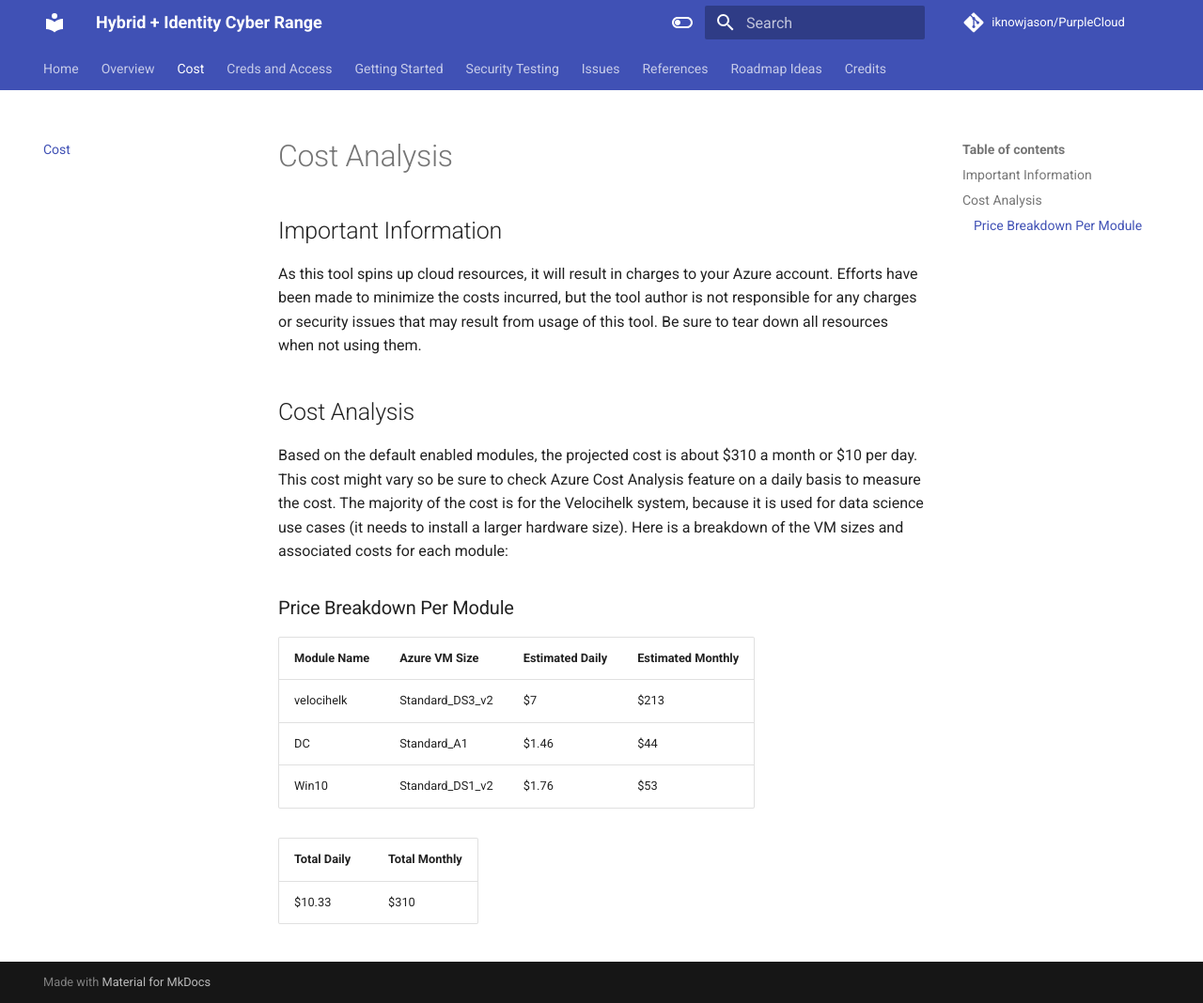
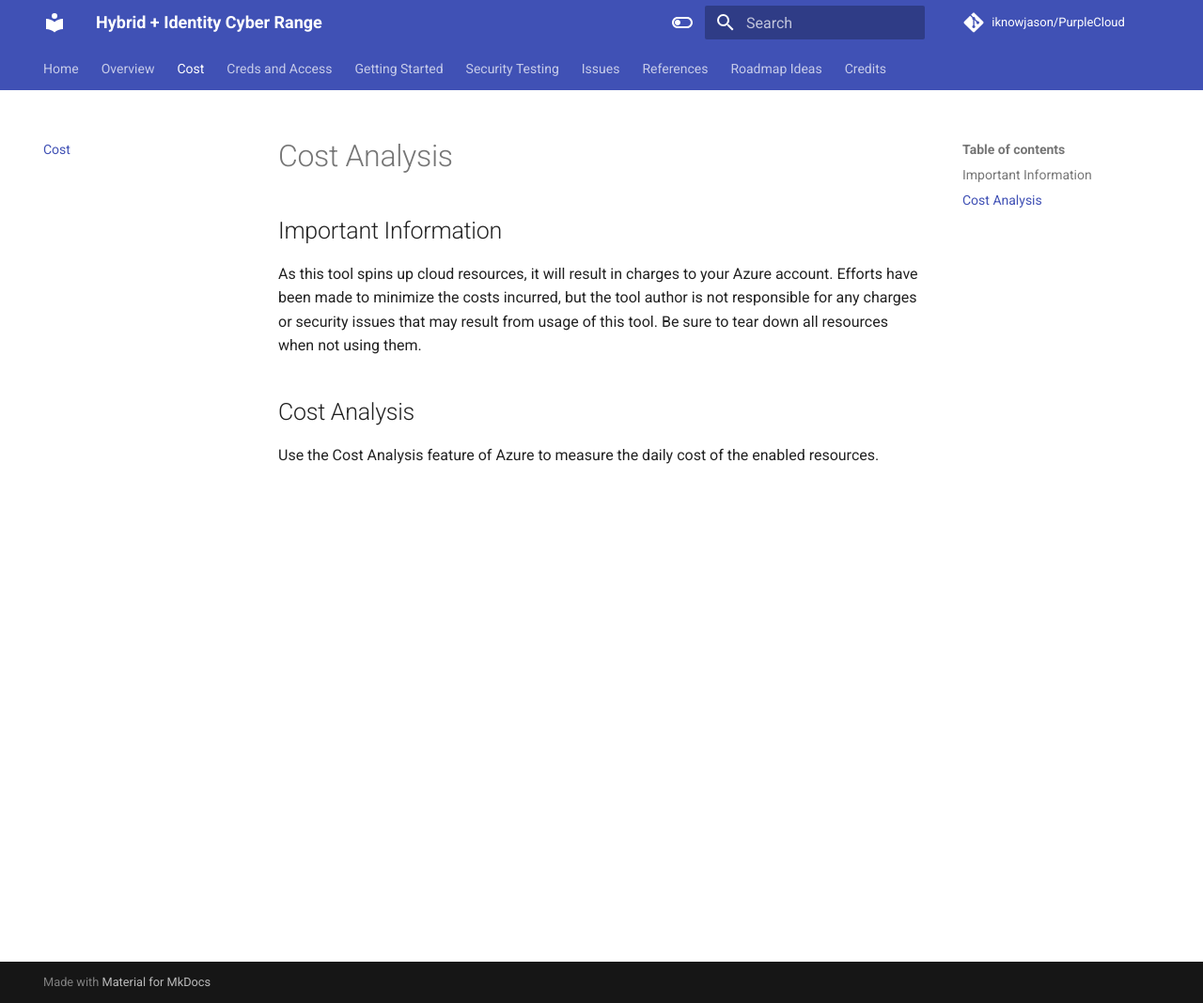
Before and after one commit to iknowjason/PurpleCloud, an MkDocs documentation site: the page built from docs/cost.md, in a window 1280 px wide and 1068 px high. Shown: the whole window at 94% size. Built offline with MkDocs 1.6.1 and Material for MkDocs 9.7.7, drawn with Linux system fonts in a browser that asks for light colours; comment, search, counter and statistics services are not loaded.

Commit message:
Updated cost.md

```diff
--- a/docs/cost.md
+++ b/docs/cost.md
@@ -4,16 +4,4 @@
 As this tool spins up cloud resources, it will result in charges to your Azure account.  Efforts have been made to minimize the costs incurred, but the tool author is not responsible for any charges or security issues that may result from usage of this tool.  Be sure to tear down all resources when not using them.
 
 ## Cost Analysis
-Based on the default enabled modules, the projected cost is about $310 a month or $10 per day.  This cost might vary so be sure to check Azure Cost Analysis feature on a daily basis to measure the cost.  The majority of the cost is for the Velocihelk system, because it is used for data science use cases (it needs to install a larger hardware size).  Here is a breakdown of the VM sizes and associated costs for each module:
-
-### Price Breakdown Per Module
-| Module Name | Azure VM Size   | Estimated Daily | Estimated Monthly |
-|-------------|-----------------|-----------------|-------------------|
-| velocihelk  | Standard_DS3_v2 |      $7         |       $213        |
-|     DC      | Standard_A1     |      $1.46      |       $44         |
-|     Win10   | Standard_DS1_v2 |      $1.76      |       $53         |
-
-
-| Total Daily | Total Monthly   |
-|-------------|-----------------|
-|   $10.33    |     $310        |
+Use the Cost Analysis feature of Azure to measure the daily cost of the enabled resources.
```
